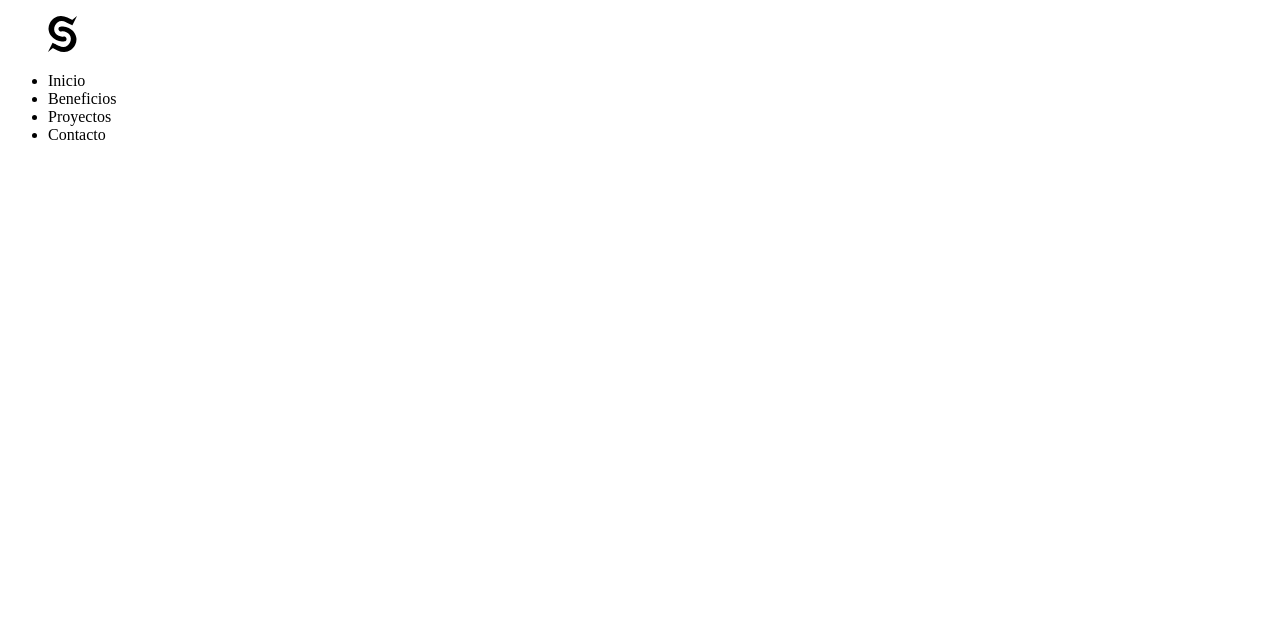
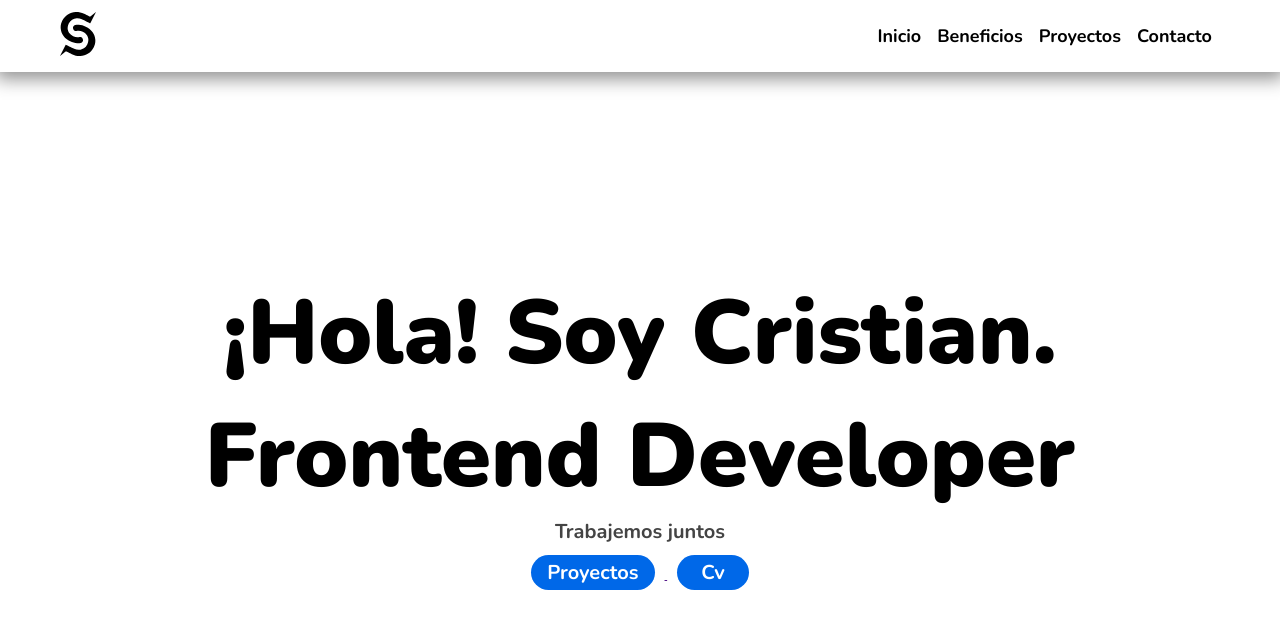
Before and after one commit to ClairCc/ClairCc, a plain HTML site: page index.html in a window 1280 px wide. Drawn offline with nearby package versions, Linux system fonts and the light colour scheme.

Commit message:
Finalizando el main

```diff
--- a/index.html
+++ b/index.html
@@ -1,22 +1,54 @@
 <!DOCTYPE html>
-<html lang="en">
+<html lang="es">
   <head>
     <meta charset="UTF-8" />
     <meta http-equiv="X-UA-Compatible" content="IE=edge" />
     <meta name="viewport" content="width=device-width, initial-scale=1.0" />
     <title>Portafolio</title>
+    <link rel="preconnect" href="https://fonts.googleapis.com" />
+    <link rel="preconnect" href="https://fonts.gstatic.com" crossorigin />
+    <link
+      href="https://fonts.googleapis.com/css2?family=Nunito:wght@300;400;600;700;800;900&display=swap"
+      rel="stylesheet"
+    />
+    <link rel="stylesheet" href="style.css" />
   </head>
   <body>
-    <header>
-      <figure><img src="./src/Icons/icon.svg" alt="" /></figure>
-      <nav>
-        <ul>
-          <li>Inicio</li>
-          <li>Beneficios</li>
-          <li>Proyectos</li>
-          <li>Contacto</li>
+    <header class="header">
+      <figure class="header_figure">
+        <img src="./src/Icons/icon.svg" alt="" />
+      </figure>
+      <nav class="header_nav">
+        <ul class="header_nav-ul">
+          <a href="">
+            <li class="header_ul-li">Inicio</li>
+          </a>
+          <a href="">
+            <li class="header_ul-li">Beneficios</li>
+          </a>
+          <a href="">
+            <li class="header_ul-li">Proyectos</li>
+          </a>
+          <a href="">
+            <li class="header_ul-li">Contacto</li>
+          </a>
         </ul>
       </nav>
     </header>
+    <main>
+      <h2>¡Hola! Soy Cristian. <br />Frontend Developer</h2>
+      <h3>Trabajemos juntos</h3>
+      <section>
+        <a href="">
+          <button>Proyectos</button>
+        </a>
+        <a href="">
+          <button class="header_section-cv">Cv</button>
+        </a>
+      </section>
+    </main>
+    <section class="beneficios">
+      <article></article>
+    </section>
   </body>
 </html>
--- /dev/null
+++ b/style.css
@@ -0,0 +1,79 @@
+* {
+  font-family: "Nunito", sans-serif;
+  box-sizing: border-box;
+  margin: 0;
+  padding: 0;
+}
+html {
+  font-size: 62.5%;
+}
+body {
+  height: 100%;
+  color: #000;
+}
+.header {
+  height: 72px;
+  padding: 0 60px 0 60px;
+  display: flex;
+  justify-content: space-between;
+  align-items: center;
+  position: fixed;
+  top: 0;
+  width: 100%;
+  z-index: 2;
+  background: #fff;
+  box-shadow: 0px 3px 17px 4px rgba(0, 0, 0, 0.43);
+}
+.header_figure,
+.header_figure img {
+  width: 36px;
+}
+
+.header_nav-ul {
+  display: flex;
+}
+.header_nav-ul {
+  justify-content: space-around;
+}
+.header_nav-ul li {
+  list-style: none;
+  font-size: 1.8rem;
+  font-weight: bold;
+  margin: 0 8px;
+}
+.header_nav-ul a {
+  text-decoration: none;
+  color: #000;
+}
+main {
+  margin-top: 72px;
+  display: flex;
+  justify-content: center;
+  align-items: center;
+  flex-direction: column;
+  height: calc(100vh - 72px);
+}
+main h2 {
+  font-size: 9rem;
+  text-align: center;
+  font-weight: 900;
+}
+main h3 {
+  font-size: 2rem;
+  text-align: center;
+  color: #444;
+}
+main section button {
+  padding: 4px 16px;
+  border-radius: 36px;
+  border: none;
+  background: #0068e8;
+  font-weight: bold;
+  color: #fff;
+  font-size: 2rem;
+  margin: 10px;
+  cursor: pointer;
+}
+.header_section-cv {
+  padding: 4px 24px;
+}
```
Also changed, not shown: src/img/me.png (added).
